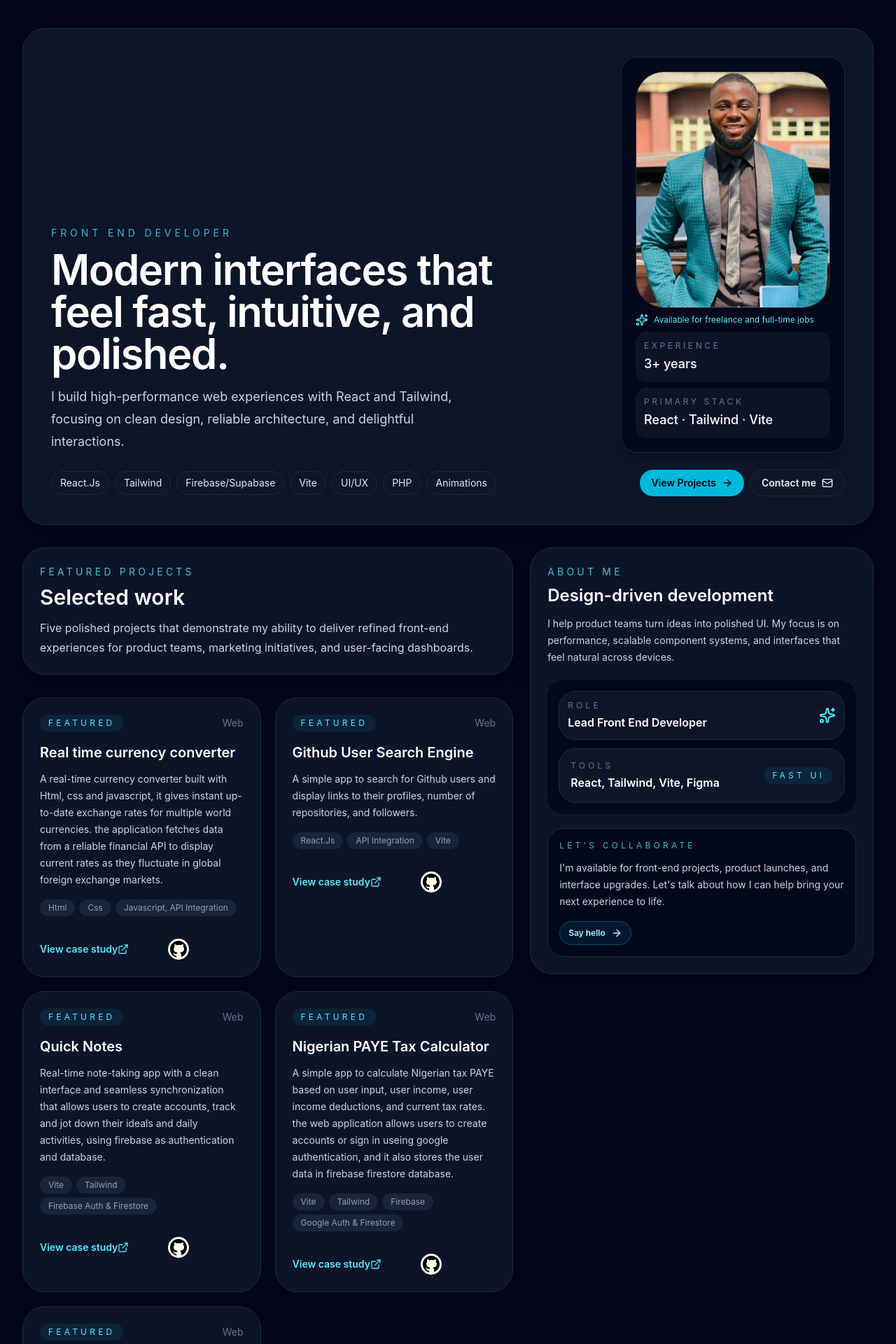
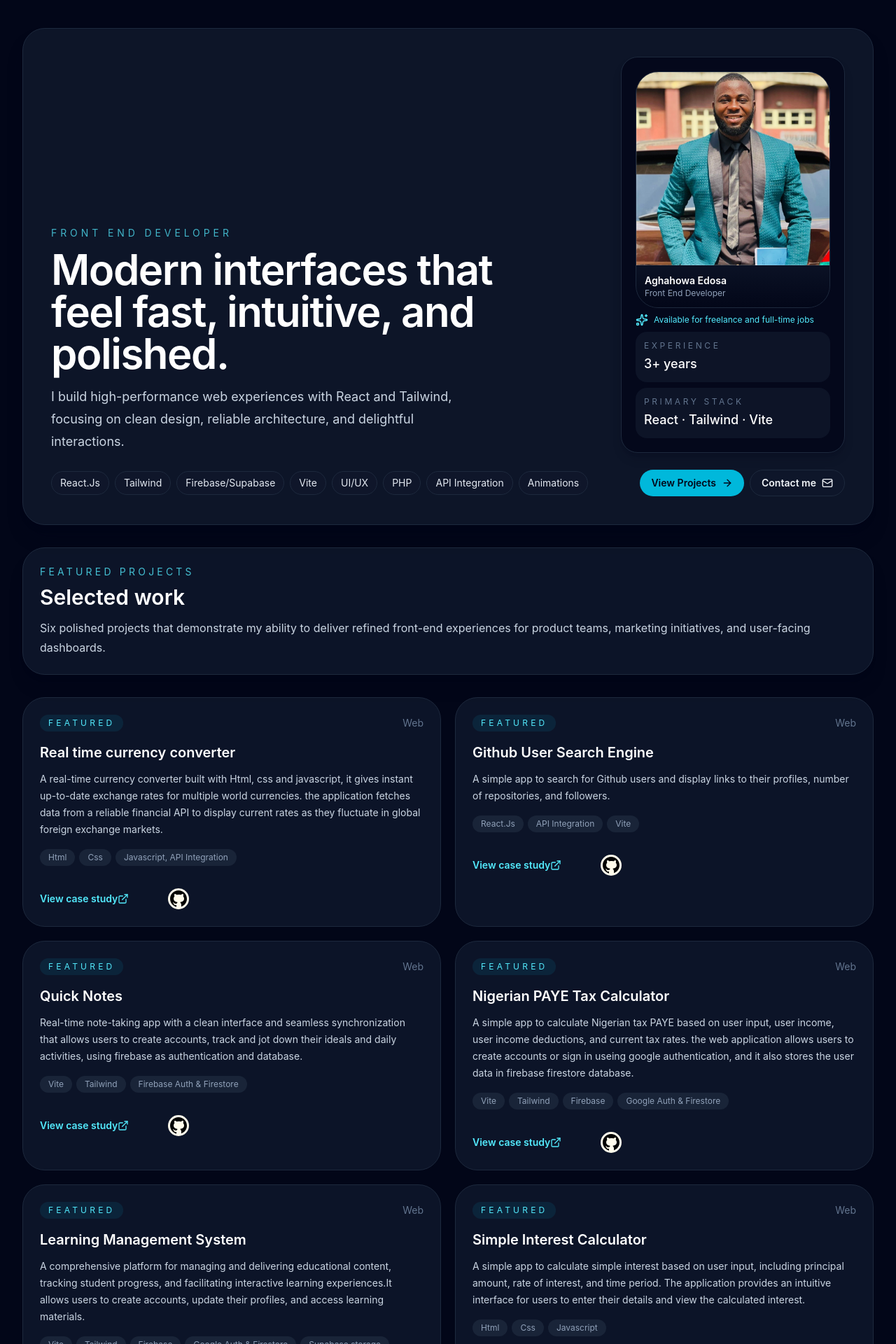
Before and after one commit to Aghahowa22/my-portfolio, a React (Vite) app: page / in a window 1280 px wide. Shown: the top 1920 px of the page at 70% size. Built offline with nearby package versions, Linux system fonts and the light colour scheme.

Commit message:
restructure

```diff
--- a/src/App.jsx
+++ b/src/App.jsx
@@ -50,6 +50,14 @@ const projects = [
     link: "https://spectacular-sherbet-2244f4.netlify.app/",
     githubLink: "https://github.com/Aghahowa22/learn-flow.git",
   },
+  {
+    title: "Simple Interest Calculator",
+    description:
+      "A simple app to calculate simple interest based on user input, including principal amount, rate of interest, and time period. The application provides an intuitive interface for users to enter their details and view the calculated interest.",
+    tags: ["Html", "Css", "Javascript"],
+    link: "https://beamish-vacherin-823da1.netlify.app/",
+    githubLink: "https://github.com/Aghahowa22/simple_interest_calculator.git",
+  },
 ];
 
 function App() {
@@ -73,11 +81,11 @@ function App() {
             </div>
 
             <div className="grid gap-2 rounded-3xl border border-slate-800 bg-slate-950/80 p-5 text-sm text-slate-300 shadow-lg shadow-slate-950/20 sm:max-w-xs">
-              <div className="overflow-hidden rounded-[2.5rem] border border-slate-800 bg-slate-800/30">
+              <div className="overflow-hidden rounded-4xl border border-slate-800 bg-slate-800/30">
                 <img
                   src="/portfolio image.jpeg"
                   alt="Profile photo"
-                  className="h-full w-full object-cover object-center"
+                  className=" w-full object-cover object-center "
                 />
                 <div className="bg-linear-to-t from-slate-950/95 to-transparent px-3 py-3 text-left">
                   <p className="text-sm font-semibold text-white">
@@ -120,6 +128,7 @@ function App() {
                 "Vite",
                 "UI/UX",
                 "PHP",
+                "API Integration",
                 "Animations",
               ].map((skill) => (
                 <span
@@ -147,7 +156,7 @@ function App() {
           </div>
         </header>
 
-        <section className="mt-8 grid gap-6 lg:grid-cols-[1fr_0.7fr] lg:items-start">
+        <section className="mt-8 grid gap-6  lg:items-start">
           <div className="space-y-8">
             <div className="rounded-4xl border border-slate-800 bg-slate-900/85 p-6 shadow-xl shadow-slate-950/20">
               <p className="text-sm uppercase tracking-[0.3em] text-cyan-300/80">
@@ -157,13 +166,16 @@ function App() {
                 Selected work
               </h2>
               <p className="mt-3 text-base leading-7 text-slate-300">
-                Five polished projects that demonstrate my ability to deliver
+                Six polished projects that demonstrate my ability to deliver
                 refined front-end experiences for product teams, marketing
                 initiatives, and user-facing dashboards.
               </p>
             </div>
 
-            <div id="projects" className="grid gap-5 xl:grid-cols-2 sm:grid-cols-2">
+            <div
+              id="projects"
+              className="grid gap-5 xl:grid-cols-2 sm:grid-cols-2"
+            >
               {projects.map((project) => (
                 <article
                   key={project.title}
@@ -280,6 +292,66 @@ function App() {
               </a>
             </div>
           </aside>
+
+          {/* <aside className="space-y-5 rounded-4xl border border-slate-800 bg-slate-900/85 p-6 shadow-xl shadow-slate-950/20">
+            <div>
+              <p className="text-sm uppercase tracking-[0.3em] text-cyan-300/80">
+                About me
+              </p>
+              <h2 className="mt-2 text-2xl font-semibold text-white">
+                Design-driven development
+              </h2>
+              <p className="mt-3 text-sm leading-6 text-slate-300">
+                I help product teams turn ideas into polished UI. My focus is on
+                performance, scalable component systems, and interfaces that
+                feel natural across devices.
+              </p>
+            </div>
+
+            <div className="grid gap-3 rounded-3xl bg-slate-950/90 p-4">
+              <div className="flex items-center justify-between rounded-3xl border border-slate-800 bg-slate-900/90 p-3">
+                <div>
+                  <p className="text-xs uppercase tracking-[0.35em] text-slate-500">
+                    Role
+                  </p>
+                  <p className="mt-1 font-semibold text-white">
+                    Lead Front End Developer
+                  </p>
+                </div>
+                <Sparkles size={24} className="text-cyan-300" />
+              </div>
+              <div className="flex items-center justify-between rounded-3xl border border-slate-800 bg-slate-900/90 p-4">
+                <div>
+                  <p className="text-xs uppercase tracking-[0.35em] text-slate-500">
+                    Tools
+                  </p>
+                  <p className="mt-1 font-semibold text-white">
+                    React, Tailwind, Vite, Figma
+                  </p>
+                </div>
+                <span className="rounded-full bg-cyan-500/10 px-3 py-1 text-xs uppercase tracking-[0.35em] text-cyan-300">
+                  Fast UI
+                </span>
+              </div>
+            </div>
+
+            <div className="rounded-3xl border border-slate-800 bg-slate-950/90 p-4 text-sm text-slate-300">
+              <p className="text-xs uppercase tracking-[0.35em] text-cyan-300/80">
+                Let's collaborate
+              </p>
+              <p className="mt-3 leading-6 text-slate-300">
+                I'm available for front-end projects, product launches, and
+                interface upgrades. Let's talk about how I can help bring your
+                next experience to life.
+              </p>
+              <a
+                href="mailto:raymondedosa400@gmail.com"
+                className="mt-4 inline-flex items-center gap-2 rounded-full border border-cyan-500/30 bg-cyan-500/10 px-3 py-2 text-xs font-semibold text-cyan-200 transition hover:bg-cyan-500/20"
+              >
+                Say hello <ArrowRight size={16} />
+              </a>
+            </div>
+          </aside> */}
         </section>
       </main>
     </div>
```
Lines whose indentation alone changed are shown as unchanged.
